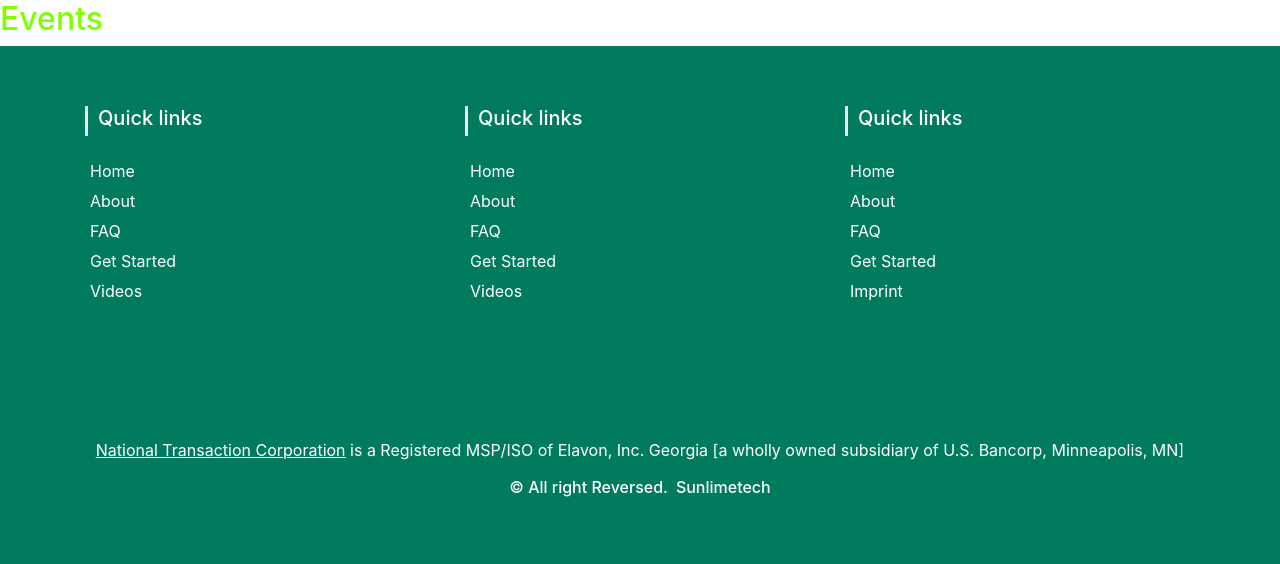
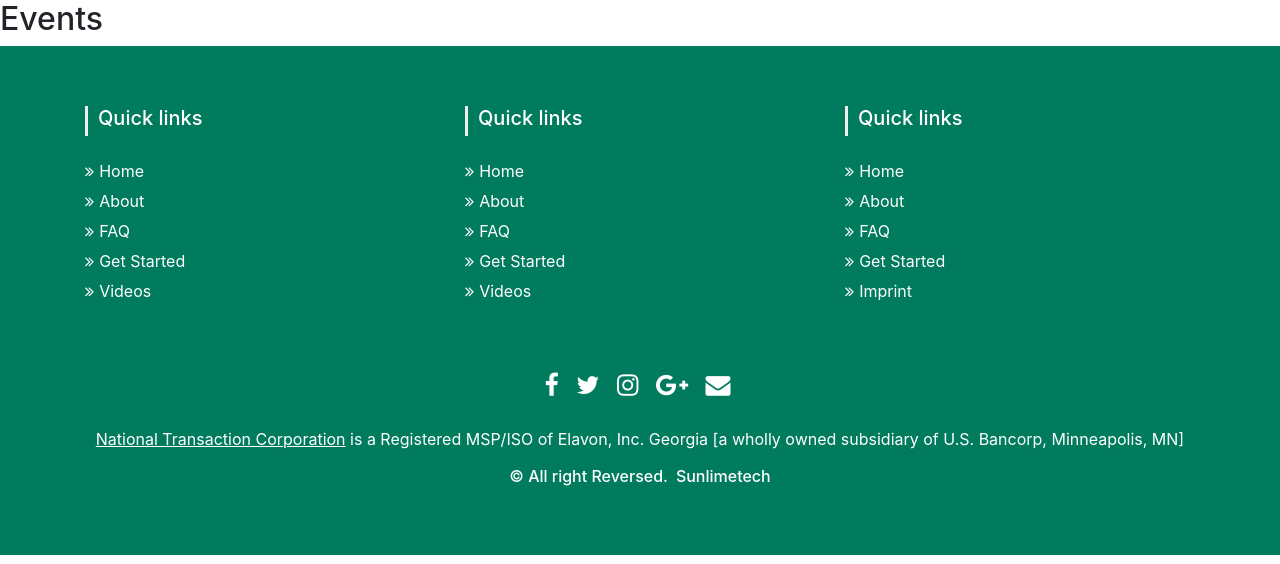
Before and after one commit to Muhammad-Akhlaq/Disaster-Assistant-System, a Django app: page /events/ in a window 1280 px wide. Shown: the part 56-620 px from the top of the page. Run offline with Django 3.2, Linux system fonts and the light colour scheme; some libraries are stand-ins or nearby versions.

Commit message:
social media logo problem solved

```diff
--- a/DAS/static/awareness.css
+++ b/DAS/static/awareness.css
@@ -1,8 +1,3 @@
-
-  .abc {
-    color: chartreuse;
-  }
-
 
 /* Footer */
 @import url('https://maxcdn.bootstrapcdn.com/font-awesome/4.7.0/css/font-awesome.min.css');
--- a/DAS/templates/awareness.html
+++ b/DAS/templates/awareness.html
@@ -111,6 +111,6 @@ Disaster awareness
 
 
   </div>
-
+</div>
 
   {% endblock body %}
```
Lines whose indentation alone changed are shown as unchanged.
